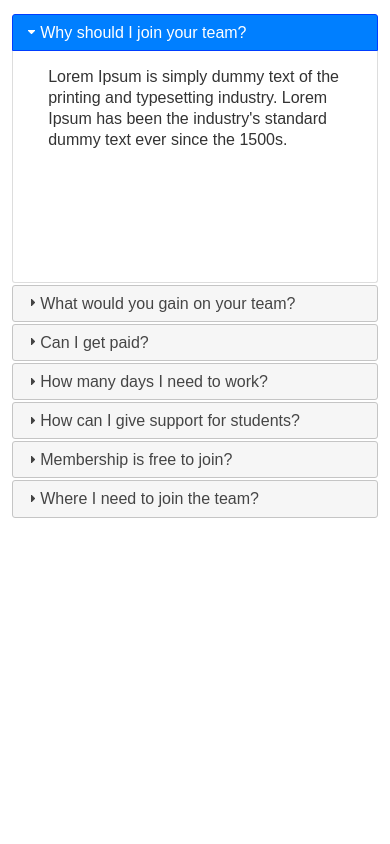
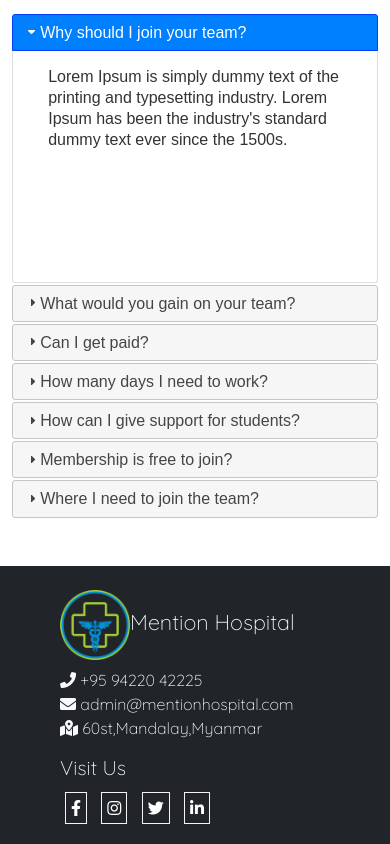
Before and after one commit to Adam26114/-mentionhospital, a plain HTML site: page index.html in a window 390 px wide. Shown: the part 6935-7779 px from the top of the page. Before the commit the page ends 7501 px from the top, so only its background shows below. Drawn offline with nearby package versions, Linux system fonts and the light colour scheme.

Commit message:
5 Aug 2022

```diff
--- a/css/style.css
+++ b/css/style.css
@@ -336,3 +336,12 @@ td{
     padding:30px;
 }
 /* End Join Us Section */
+
+/* Start Footer */
+.socialicons a{
+    color:#fff;
+    border:1px solid #f4f4f4;
+    padding:5px ;
+    margin:0 5px;
+}
+/* End Footer */
--- a/index.html
+++ b/index.html
@@ -553,6 +553,47 @@
 		</section>
 		<!-- End Join Us Section -->
 
+		<!-- Start Footer Section -->
+		<footer class="bg-dark px-5">
+
+			<div class="container-fluid">
+
+				<div class="row text-light py-4">
+					<div class="col-sm-6 col-md-3">
+						<h4><img src="./assets/img/fav/favicon2.png" width="70px" alt="fav1"/>Mention Hospital</h4>
+
+						<ul class="list-unstyled">
+							<li><i class="fas fa-phone"></i> +95 94220 42225</li>
+							<li><i class="fas fa-envelope"></i> admin@mentionhospital.com</li>
+							<li><i class="fas fa-map-marked-alt"></i> 60st,Mandalay,Myanmar</li>
+						</ul>
+					</div>
+
+					<div class="col-sm-6 col-md-3">
+						<h5 class="mb-3">Visit Us</h5>
+
+						<div class="socialicons">
+							<a href="#" target="_blank"><i class="fab fa-facebook-f"></i></a>
+							<a href="#" target="_blank"><i class="fab fa-instagram"></i></a>
+							<a href="#" target="_blank"><i class="fab fa-twitter"></i></a>
+							<a href="#" target="_blank"><i class="fab fa-linkedin-in"></i></a>
+						</div>
+					</div>
+
+					<div class="col-sm-6 col-md-3">
+
+					</div>
+
+					<div class="col-sm-6 col-md-3">
+
+					</div>
+				</div>
+
+			</div>
+
+		</footer>
+		<!-- End Footer Section -->
+
 		<!-- bootstrap  css1 js1-->
 		<script src="https://cdn.jsdelivr.net/npm/bootstrap@5.2.0-beta1/dist/js/bootstrap.bundle.min.js" integrity="sha384-pprn3073KE6tl6bjs2QrFaJGz5/SUsLqktiwsUTF55Jfv3qYSDhgCecCxMW52nD2" crossorigin="anonymous"></script>
 
```
